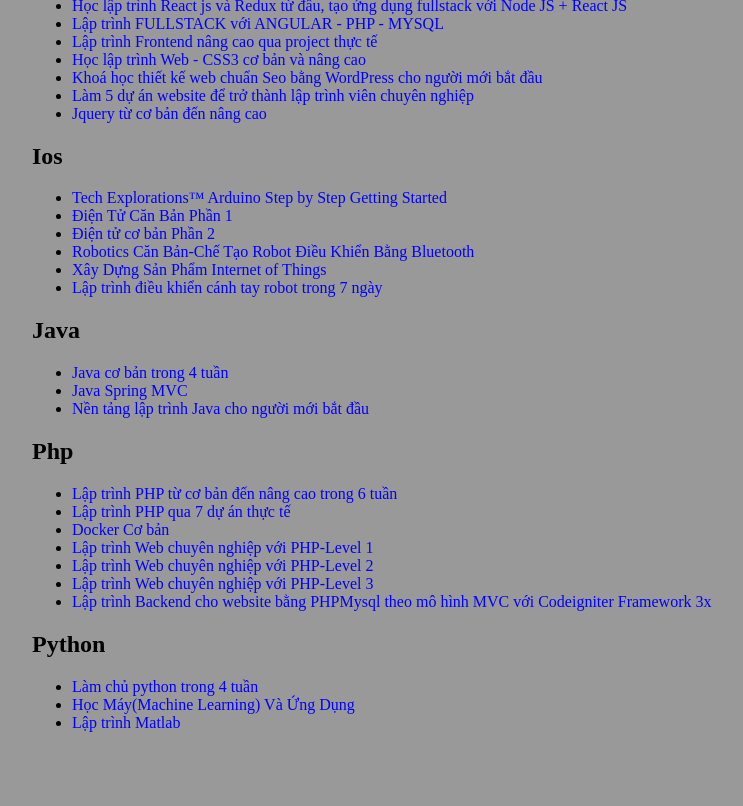
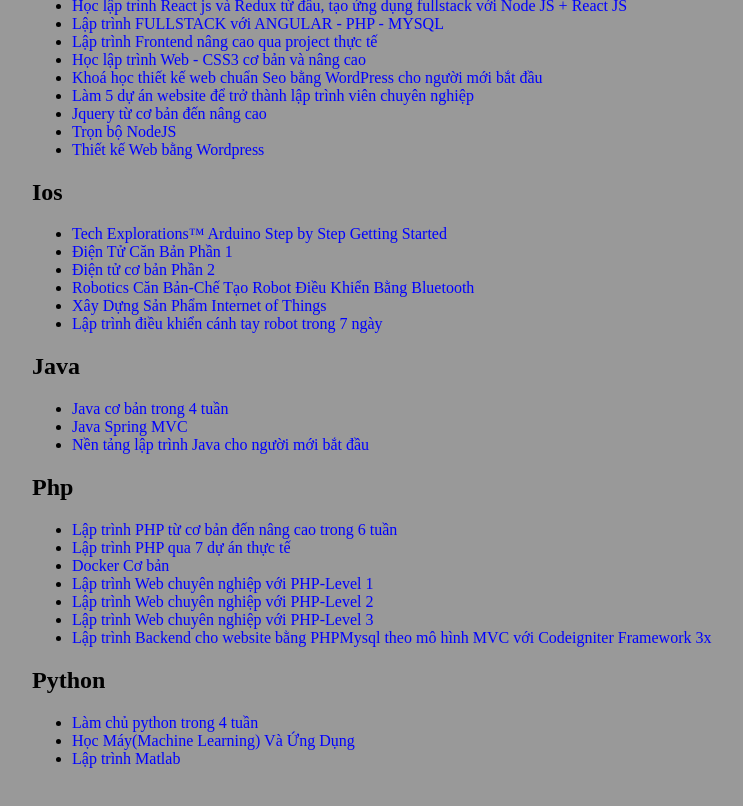
Before and after one commit to qhjv/baigiang, a plain HTML site: page index.html in a window 1280 px wide. Shown: the part 1060-1866 px from the top of the page, without its empty margins (18-761 px from the left). Before the commit the page ends 1842 px from the top, so only its background shows below. Drawn offline with Linux system fonts and the light colour scheme.

Commit message:
Update index.html

```diff
--- a/index.html
+++ b/index.html
@@ -74,6 +74,8 @@
     <li><a href="https://drive.google.com/drive/folders/1zIPmBXpMpVRFRlZJPtXTfBuC8Ql7XcjK?usp=sharing">Khoá học thiết kế web chuẩn Seo bằng WordPress cho người mới bắt đầu</a></li>
     <li><a href="https://drive.google.com/drive/folders/1LNAHAQ2FCLTpu7r-hw5su9TkM9B4cqBR?usp=sharing">Làm 5 dự án website để trở thành lập trình viên chuyên nghiệp</a></li>
     <li><a href="https://drive.google.com/drive/folders/1Zj3V3n4VpUbuHsZNjv4uy7bE1xrjW2JP?usp=sharing">Jquery từ cơ bản đến nâng cao</a></li>
+    <li><a href="https://drive.google.com/drive/folders/19bgXz8YREty29qL_fNopMDqdddeKajz6?usp=sharing">Trọn bộ NodeJS</a></li>
+    <li><a href="https://drive.google.com/drive/folders/1TOVzcIkrs-zRVoZNfy0D5DHZqLw3vwV9?usp=sharing">Thiết kế Web bằng Wordpress</a></li>
                 </ul>
             </nav>
         </div>
```
